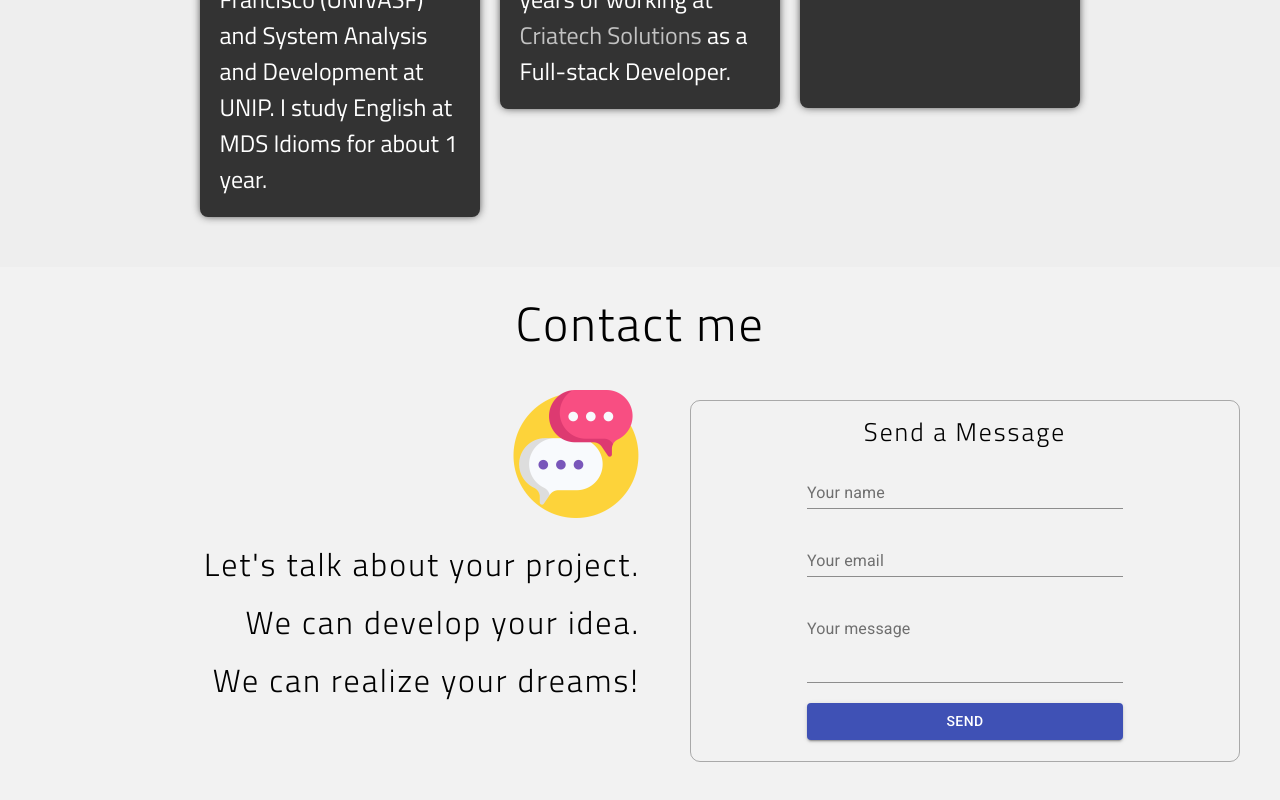
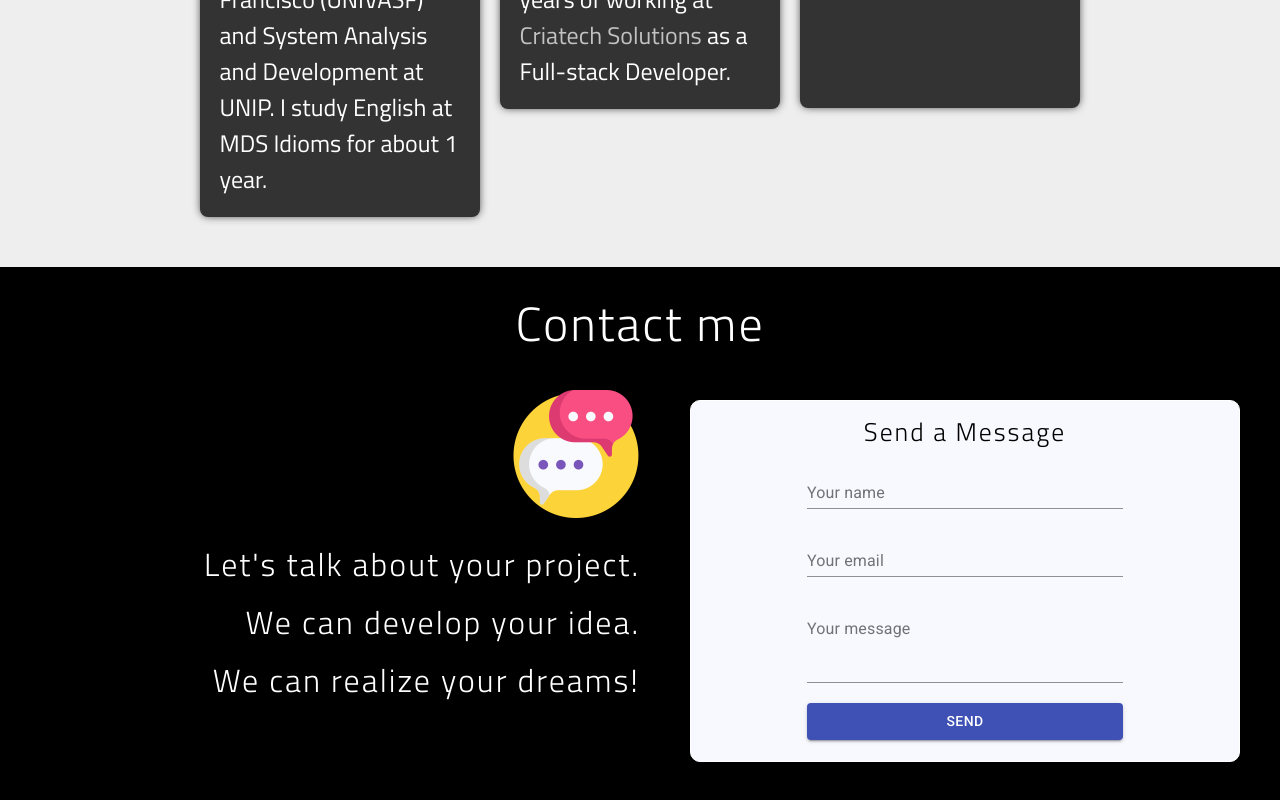
Before and after one commit to lucasbarroos/site, a React (Create React App) app: page / in a window 1280 px wide. Shown: the part 1227-2027 px from the top of the page. Built offline with nearby package versions, Linux system fonts and the light colour scheme.

Commit message:
Inserting the new design to the contact form

```diff
--- a/src/components/Contact/index.js
+++ b/src/components/Contact/index.js
@@ -32,7 +32,7 @@ export default function Contact() {
         <Grid item lg={6} md={6} sm={12} xs={12} style={{ padding: 20 }}>
           <Form>
             <FormTitle>Send a Message</FormTitle>
-            <TextField id="standard-basic" label="Your name" style={inputStyle} />
+            <TextField label="Your name" style={inputStyle} />
             <TextField id="standard-basic" label="Your email" style={inputStyle} />
             <TextField id="standard-basic" multiline rows={3} label="Your message" style={inputStyle} />
             <Button variant="contained" color="primary" style={inputStyle}>
--- a/src/components/Contact/styles.js
+++ b/src/components/Contact/styles.js
@@ -1,7 +1,8 @@
 import styled from 'styled-components';
 
 export const Container = styled.div`
-    background-color: rgba(0, 0, 0, 0.05);
+    background-color: black;
+    color: white;
     padding: 20px;
 `;
 
@@ -18,6 +19,7 @@ export const Text = styled.p`
     letter-spacing: 2px;
     font-weight: 300;
     margin-top: 10px;
+    color: white;
     @media only screen and (min-width: 885px) {
         text-align: right;
     };
@@ -27,11 +29,13 @@ export const Text = styled.p`
 `;
 
 export const Form = styled.div`
+    background-color: ghostwhite;
+    color: black;
     margin-left: 30px;
     margin-bottom: 30px;
     padding: 2% 20% 2% 20%;
     border-radius: 10px;
-    border: 1px solid rgba(0, 0, 0, 0.3);
+    border: 1px solid white;
 `;
 
 export const FormTitle = styled.p`
```
